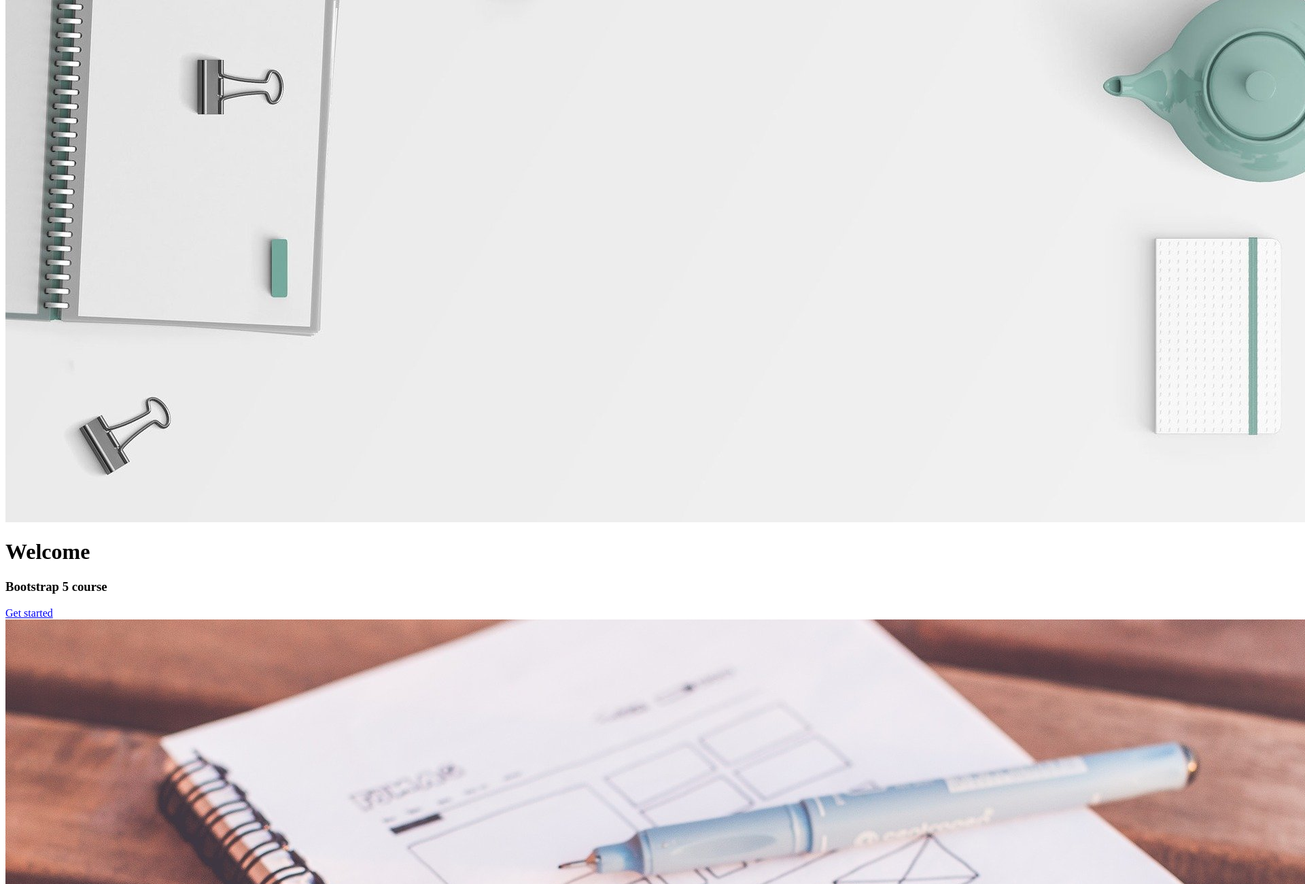
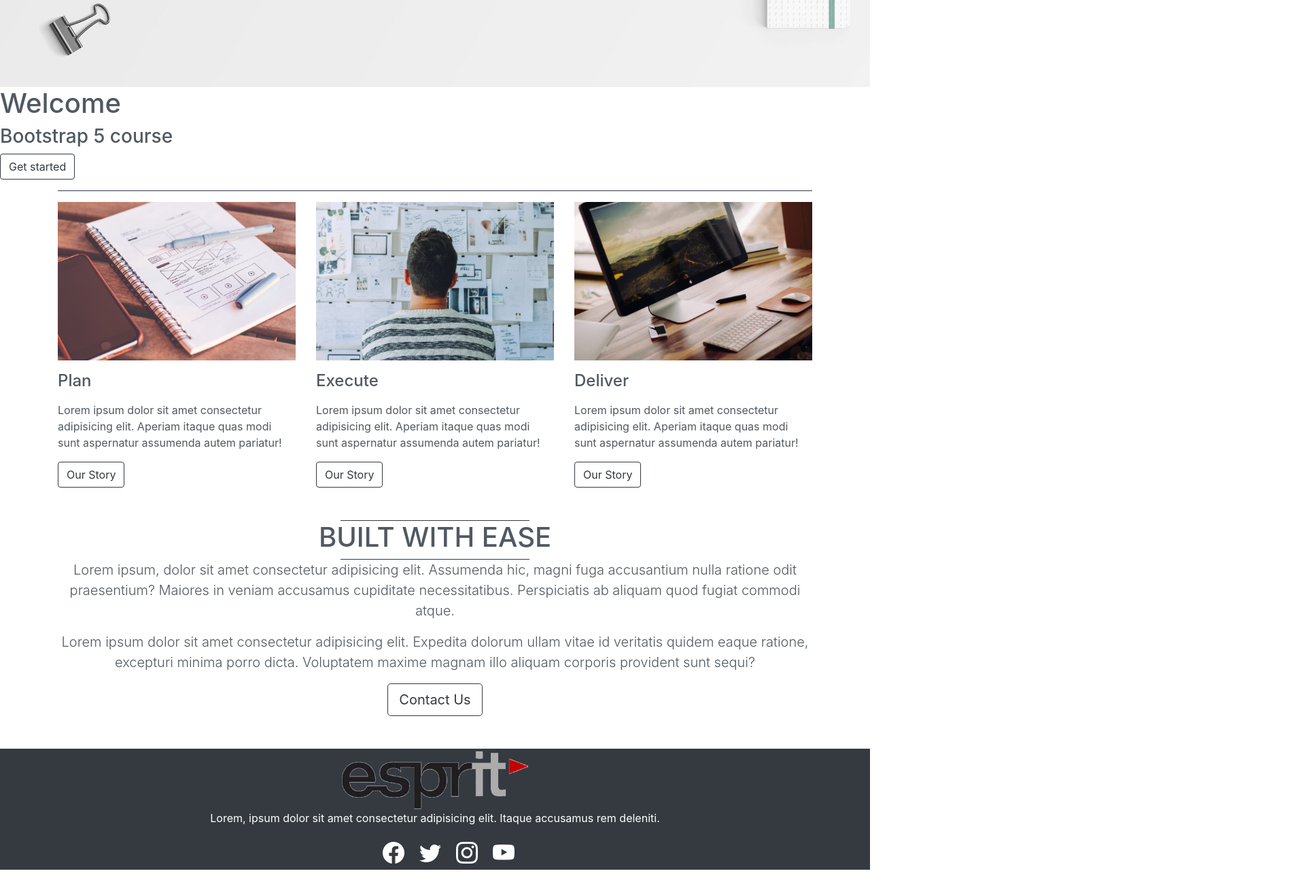
Before and after one commit to Integration-WEB/workshop3-ElyesAkkari, a plain HTML site: page index.html in a window 1280 px wide. Shown: the part 640-1940 px from the top of the page at 68% size, 1920 px wide, since content can reach past the window. After the commit the page ends 1919 px from the top, so only its background shows below. Drawn offline with nearby package versions, Linux system fonts and the light colour scheme.

Commit message:
workshop3

```diff
--- a/css/style.css
+++ b/css/style.css
@@ -52,6 +52,19 @@ body {
   width: 100%;
   height: 100%;
 }
+ul.social {
+  list-style-type: none;
+  max-width: 16rem;
+  margin: 0 auto;
+}
+i{
+  font-size: 2rem;
+  color: #ffffff;
+}
+i:hover{
+  font-size: 2rem;
+  color: #ff0000;
+}
 
 /*============= MEDIA QUERIES =============*/
 
--- a/index.html
+++ b/index.html
@@ -3,65 +3,68 @@
 <head>
     <meta charset="UTF-8">
     <meta name="viewport" content="width=device-width, initial-scale=1.0">
+    <link rel="stylesheet" href="https://stackpath.bootstrapcdn.com/bootstrap/4.3.1/css/bootstrap.min.css" integrity="sha384-ggOyR0iXCbMQv3Xipma34MD+dH/1fQ784/j6cY/iJTQUOhcWr7x9JvoRxT2MZw1T" crossorigin="anonymous">
+    <link rel="stylesheet" href="https://cdn.jsdelivr.net/npm/bootstrap-icons@1.7.1/font/bootstrap-icons.css">
+    <link rel="stylesheet" href="css/style.css">
     <title>Bootstrap 5 - Starter Example</title>
 
 </head>
-<body>
+<body data-bs-spy="scroll" data-bs-target="#navbarResponsive" data-bs-offset="100">
 
 <!-- Start Home section-->
 <div id="home">
-    <nav class="" id="navbarResponsive">
-        <a href="#" class=""><img src="img/logo.png" alt="" class=""></a>
-
-
+    <nav class="navbar navbar-expand-lg navbar-light fixed-top bg-light" id="navbarResponsive">
+        <div class="container-fluid">
+        <a href="#" class="navbar-brand"><img src="img/logo.png" alt="" class="w-25"></a>
         <div class="" id="navbarMenu">
-            <ul class="navbar-nav ms-3">
-                <li class=""><a href="#home" class="">Home</a></li>
-                <li class=""><a href="#about" class="">About</a></li>
-                <li class=""><a href="#service" class="">Services</a></li>
-                <li class=""><a href="#contact" class="">Contact Us</a></li>
+            <ul class="navbar-nav ms-auto">
+                <li class="nav-item"><a aria-current="page" href="#home" class="nav-link-active">Home</a></li>
+                <li class="nav-item"><a href="#about" class="nav-link-active">About</a></li>
+                <li class="nav-item"><a href="#service" class="nav-link-active">Services</a></li>
+                <li class="nav-item"><a href="#contact" class="nav-link-active">Contact Us</a></li>
             </ul>
+        </div>
         </div>
     </nav>
 
-    <img src="img/desktop.jpg" alt="esprit" class="">
+    <img src="img/desktop.jpg" alt="esprit" class="w-100">
 
     <div class="caption">
         <h1>Welcome</h1>
         <h3>Bootstrap 5 course</h3>
-        <a href="#" class="">Get started</a>
+        <a href="#" class="btn btn-outline-dark">Get started</a>
     </div>
 
 </div>
 <!-- End Home section -->
 
 <!-- Start About section-->
-<div class="" id="about">
-    <div class=""></div>
-    <div class="">
+<div class="container" id="about">
+    <div class="border-top border-dark my-3 w-100"></div>
+    <div class="row">
 
-        <div class="">
-            <img src="img/1.jpg" alt="" class="">
-            <h4 class="">Plan</h4>
+        <div class="col-md-4">
+            <img src="img/1.jpg" alt="" class="img-fluid">
+            <h4 class="my-3">Plan</h4>
             <p>Lorem ipsum dolor sit amet consectetur adipisicing elit. Aperiam itaque quas modi sunt aspernatur
                 assumenda autem pariatur!</p>
-            <a href="#" class="">Our Story</a>
+            <a href="#" class="btn btn-outline-dark">Our Story</a>
         </div>
 
-        <div class="">
-            <img src="img/2.jpg" alt="" class="">
-            <h4 class="">Execute</h4>
+        <div class="col-md-4">
+            <img src="img/2.jpg" alt="" class="img-fluid">
+            <h4 class="my-3">Execute</h4>
             <p>Lorem ipsum dolor sit amet consectetur adipisicing elit. Aperiam itaque quas modi sunt aspernatur
                 assumenda autem pariatur!</p>
-            <a href="#" class="">Our Story</a>
+            <a href="#" class="btn btn-outline-dark">Our Story</a>
         </div>
 
-        <div class="">
-            <img src="img/3.jpg" alt="" class="">
-            <h4 class="">Deliver</h4>
+        <div class="col-md-4">
+            <img src="img/3.jpg" alt="" class="img-fluid">
+            <h4 class="my-3">Deliver</h4>
             <p>Lorem ipsum dolor sit amet consectetur adipisicing elit. Aperiam itaque quas modi sunt aspernatur
                 assumenda autem pariatur!</p>
-            <a href="#" class="">Our Story</a>
+            <a href="#" class="btn btn-outline-dark">Our Story</a>
         </div>
 
     </div>
@@ -72,7 +75,7 @@
 <!-- End About section -->
 
 <!-- Start Fixed Background IMG -->
-
+<!--
 <div class="fixed-background" id="service">
     <div class="services">
         <div class="service-text">
@@ -94,32 +97,32 @@
 
 <!-- End Fixed Background IMG -->
 
-<div id="contact" class="">
-    <div class="">
-        <div class=""></div>
-        <h1 class="">Built with ease</h1>
-        <div class=""></div>
-        <p class="">Lorem ipsum, dolor sit amet consectetur adipisicing elit. Assumenda hic, magni fuga accusantium
+<div id="contact" class="container mt-5">
+    <div class="text-center">
+        <div class="border-top border-dark mx-auto w-25"></div>
+        <h1 class="text-uppercase">Built with ease</h1>
+        <div class="border-top border-dark mx-auto w-25"></div>
+        <p class="lead text-">Lorem ipsum, dolor sit amet consectetur adipisicing elit. Assumenda hic, magni fuga accusantium
             nulla ratione odit praesentium? Maiores in veniam accusamus cupiditate necessitatibus. Perspiciatis ab
             aliquam quod fugiat commodi atque.</p>
-        <p class="">Lorem ipsum dolor sit amet consectetur adipisicing elit. Expedita dolorum ullam vitae id
+        <p class="lead">Lorem ipsum dolor sit amet consectetur adipisicing elit. Expedita dolorum ullam vitae id
             veritatis quidem eaque ratione, excepturi minima porro dicta. Voluptatem maxime magnam illo aliquam corporis
             provident sunt sequi?</p>
-        <a href="#" class="">Contact Us</a>
+        <a href="#" class="btn btn-lg btn-outline-dark mb-5">Contact Us</a>
     </div>
 </div>
 
-<footer>
-    <div class="">
+<footer class="bg-dark text-white">
+    <div class="container">
         <div class="">
-            <div class="">
-                <img src="img/logo.png" alt="" class="">
+            <div class="text-center">
+                <img src="img/logo.png" alt="" class="img-fluid w-25">
                 <p>Lorem, ipsum dolor sit amet consectetur adipisicing elit. Itaque accusamus rem deleniti.</p>
-                <ul class="">
-                    <li><a href="#"><i class="fab fa-facebook"></i></a></li>
-                    <li><a href="#"><i class="fab fa-twitter"></i></a></li>
-                    <li><a href="#"><i class="fab fa-instagram"></i></a></li>
-                    <li><a href="#"><i class="fab fa-youtube"></i></a></li>
+                <ul class="social d-flex justify-content-around">
+                    <li><a href="#"><i class="bi bi-facebook"></i></a></li>
+                    <li><a href="#"><i class="bi bi-twitter"></i></a></li>
+                    <li><a href="#"><i class="bi bi-instagram"></i></a></li>
+                    <li><a href="#"><i class="bi bi-youtube"></i></a></li>
                 </ul>
             </div>
         </div>
```
